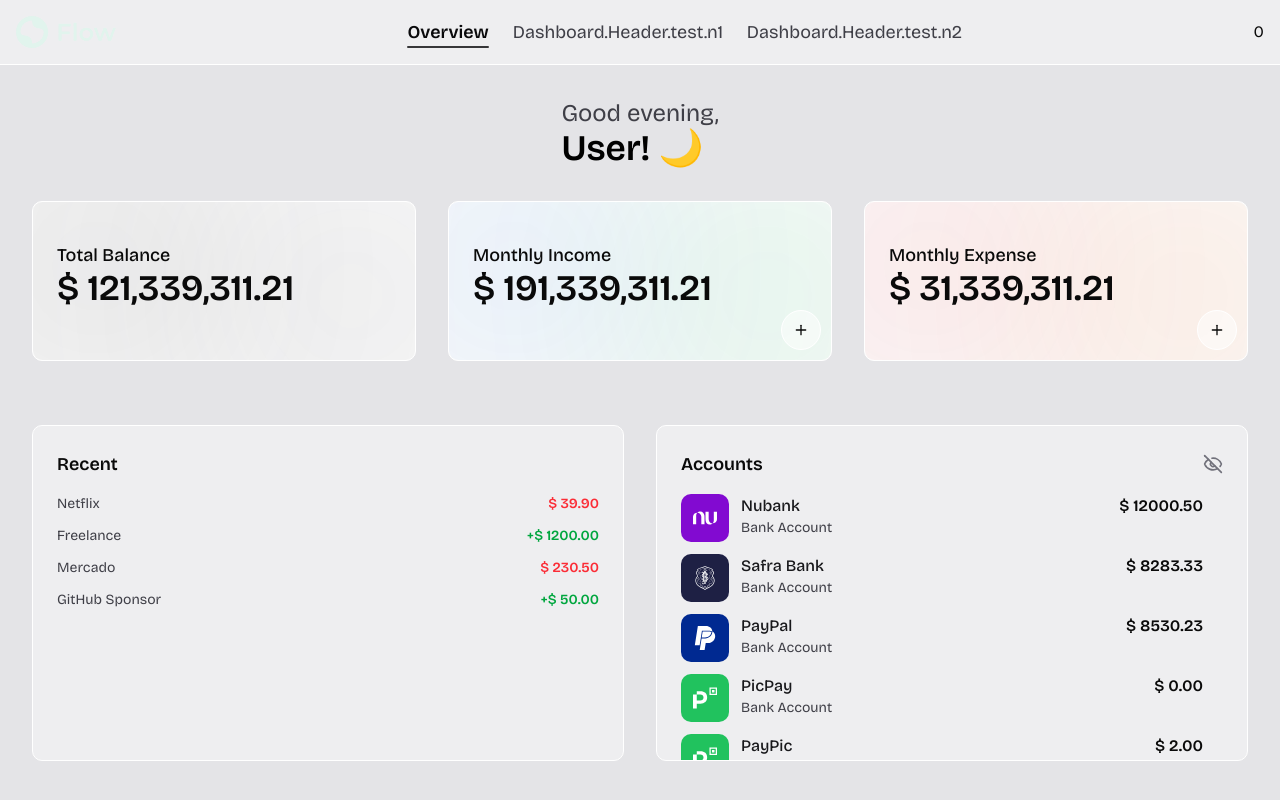
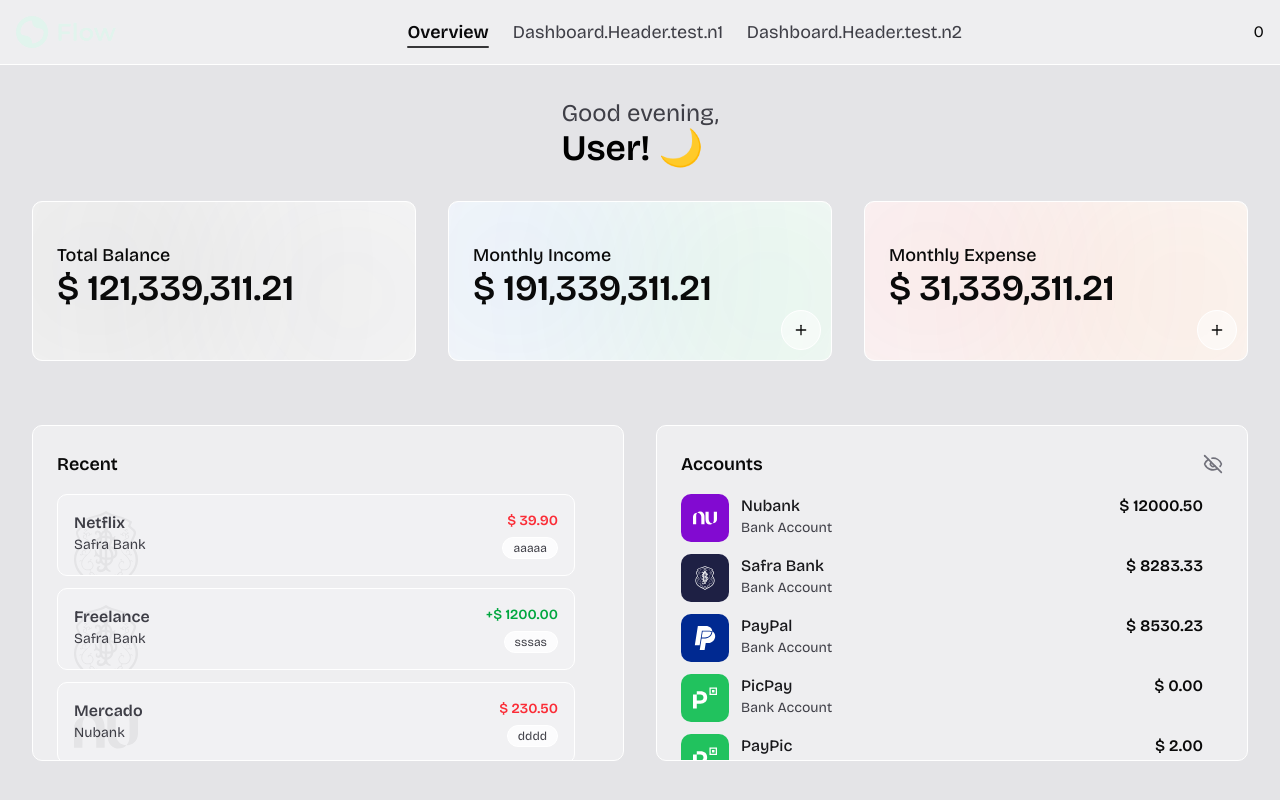
Before and after one commit to CT02k/flow, a Next.js app: page /dash in a window 1280 px wide. Built offline with nearby package versions, Linux system fonts and the light colour scheme; no server answers.

Commit message:
Changed and enhanced recent transactions card, added bank/account name and icon in each transaction and tags

```diff
--- a/src/app/dash/components/BankAccountsCard.tsx
+++ b/src/app/dash/components/BankAccountsCard.tsx
@@ -7,33 +7,37 @@ interface Props {
   setShowValues: (v: boolean) => void;
 }
 
-export default function BankAccountsCard({ showValues, setShowValues }: Props) {
-  const bankAccounts = [
+export const bankAccounts = [
   {
+    id: 0,
     bank: "Nubank",
     color: "#820AD1",
     icon: "/banks/nubank.svg",
     balance: 12000.5,
   },
   {
+    id: 1,
     bank: "Safra Bank",
     color: "#1E2044",
     icon: "/banks/safra.svg",
     balance: 8283.33,
   },
   {
+    id: 2,
     bank: "PayPal",
     color: "#002991",
     icon: "/banks/paypal.svg",
     balance: 8530.23,
   },
   {
+    id: 3,
     bank: "PicPay",
     color: "#21C25E",
     icon: "/banks/picpay.svg",
     balance: 0,
   },
   {
+    id: 4,
     bank: "PayPic",
     color: "#21C25E",
     icon: "/banks/picpay.svg",
@@ -41,6 +45,7 @@ export default function BankAccountsCard({ showValues, setShowValues }: Props) {
   },
 ];
 
+export default function BankAccountsCard({ showValues, setShowValues }: Props) {
   return (
     <div className="bg-zinc-50/50 rounded-lg p-6 pb-0 border border-white w-80 md:w-148 h-84 relative flex flex-col">
       <div className="flex justify-between items-center mb-4">
--- a/src/app/dash/components/RecentTransactionsCard.tsx
+++ b/src/app/dash/components/RecentTransactionsCard.tsx
@@ -1,4 +1,7 @@
 "use client";
+
+import Image from "next/image";
+import { bankAccounts } from "./BankAccountsCard";
 
 export default function RecentTransactionsCard() {
   enum Type {
@@ -7,19 +10,73 @@ export default function RecentTransactionsCard() {
   }
 
   const transactions = [
-    { id: 1, title: "Netflix", type: Type.EXPENSE, amount: -39.9 },
-    { id: 2, title: "Freelance", type: Type.INCOME, amount: 1200 },
-    { id: 3, title: "Mercado", type: Type.EXPENSE, amount: -230.5 },
-    { id: 4, title: "GitHub Sponsor", type: Type.INCOME, amount: 50 },
+    {
+      id: 1,
+      title: "Netflix",
+      bank: 1,
+      type: Type.EXPENSE,
+      amount: -39.9,
+      tags: ["aaaaa"],
+    },
+    {
+      id: 2,
+      title: "Freelance",
+      bank: 1,
+      type: Type.INCOME,
+      amount: 1200,
+      tags: ["sssas"],
+    },
+    {
+      id: 3,
+      title: "Mercado",
+      bank: 0,
+      type: Type.EXPENSE,
+      amount: -230.5,
+      tags: ["dddd"],
+    },
+    {
+      id: 4,
+      title: "GitHub Sponsor",
+      bank: 3,
+      type: Type.INCOME,
+      amount: 50,
+      tags: ["tagaa", "jad"],
+    },
   ];
 
+  const getBank = (bankId: number) => {
+    return bankAccounts.find((v) => v.id === bankId);
+  };
+
   return (
-    <div className="bg-zinc-50/50 rounded-lg p-6 border border-white w-80 md:w-148">
+    <div className="bg-zinc-50/50 flex flex-col rounded-lg px-6 pt-6 border border-white h-84 w-80 md:w-148">
       <h2 className="text-lg font-semibold mb-4">Recent</h2>
-      <ul className="space-y-3">
+      <ul className="space-y-3 h-full overflow-y-scroll pb-6 pr-6">
         {transactions.map((t) => (
-          <li key={t.id} className="flex justify-between text-sm text-zinc-700">
-            <span>{t.title}</span>
+          <li
+            key={t.id}
+            className="flex justify-between text-sm text-zinc-700 bg-zinc-100/50 relative contain-content cursor-pointer select-none transition hover:opacity-70 border border-white p-4 rounded-lg"
+          >
+            <Image
+              src={getBank(t.bank)?.icon || "/banks/generic.svg"}
+              alt={`${getBank(t.bank)?.bank} Logo`}
+              className="absolute opacity-5"
+              height={64}
+              width={64}
+            />
+            <div className="flex flex-col">
+              <span className="text-base font-semibold">{t.title}</span>
+              <span className="flex gap-1.5">
+                {/* <Image
+                  src={getBank(t.bank)?.icon || "/banks/generic.svg"}
+                  alt={`${getBank(t.bank)?.bank} Logo`}
+                  height={16}
+                  width={16}
+                /> */}
+                {getBank(t.bank)?.bank}
+              </span>
+            </div>
+            <div className="flex flex-col items-end">
               <span
                 className={`font-semibold ${
                   t.amount > 0 ? "text-green-600" : "text-red-500"
@@ -27,6 +84,17 @@ export default function RecentTransactionsCard() {
               >
                 {t.amount > 0 ? "+" : ""}$ {Math.abs(t.amount).toFixed(2)}
               </span>
+              <div className="flex gap-1 mt-1.5">
+                {t.tags.map((tag, i) => (
+                  <span
+                    key={i}
+                    className="px-2.5 py-0.5 text-xs w-fit rounded-full bg-white/80 border border-white"
+                  >
+                    {tag}
+                  </span>
+                ))}
+              </div>
+            </div>
           </li>
         ))}
       </ul>
```
Lines whose indentation alone changed are shown as unchanged.
